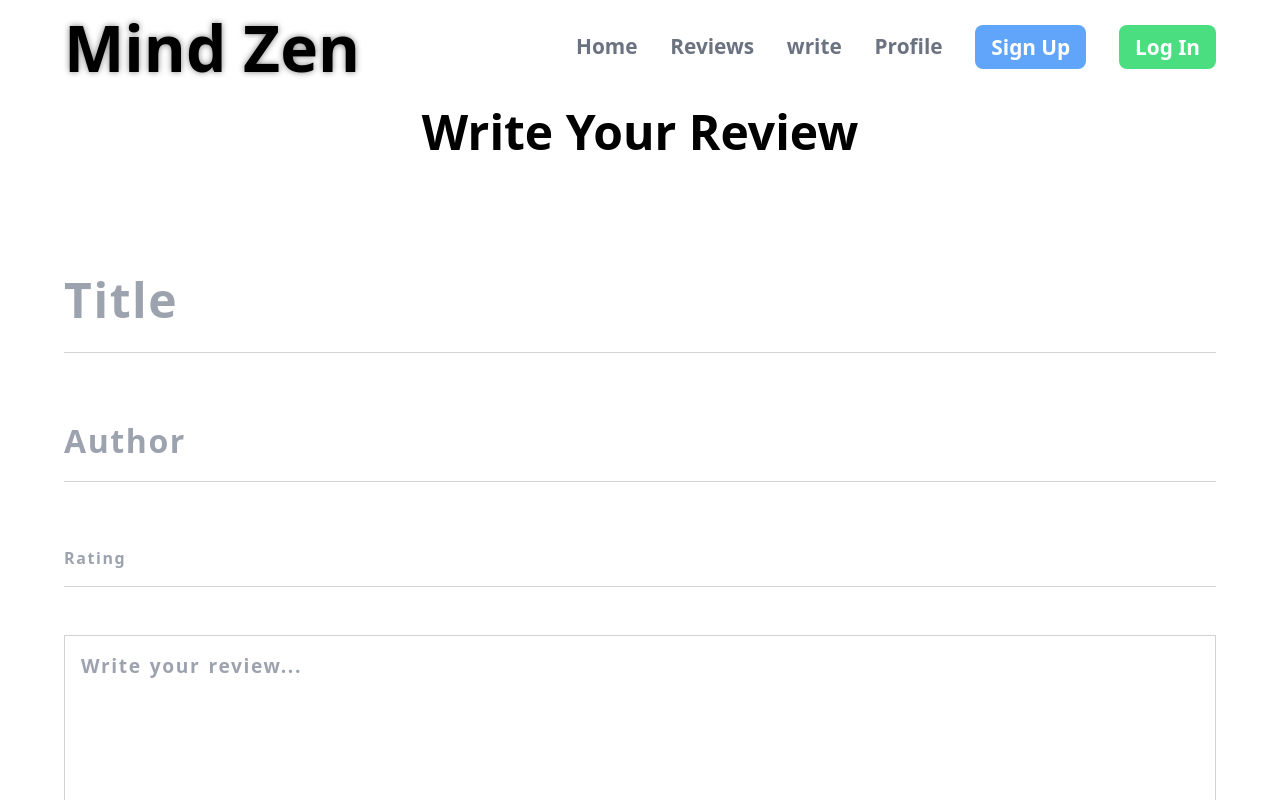
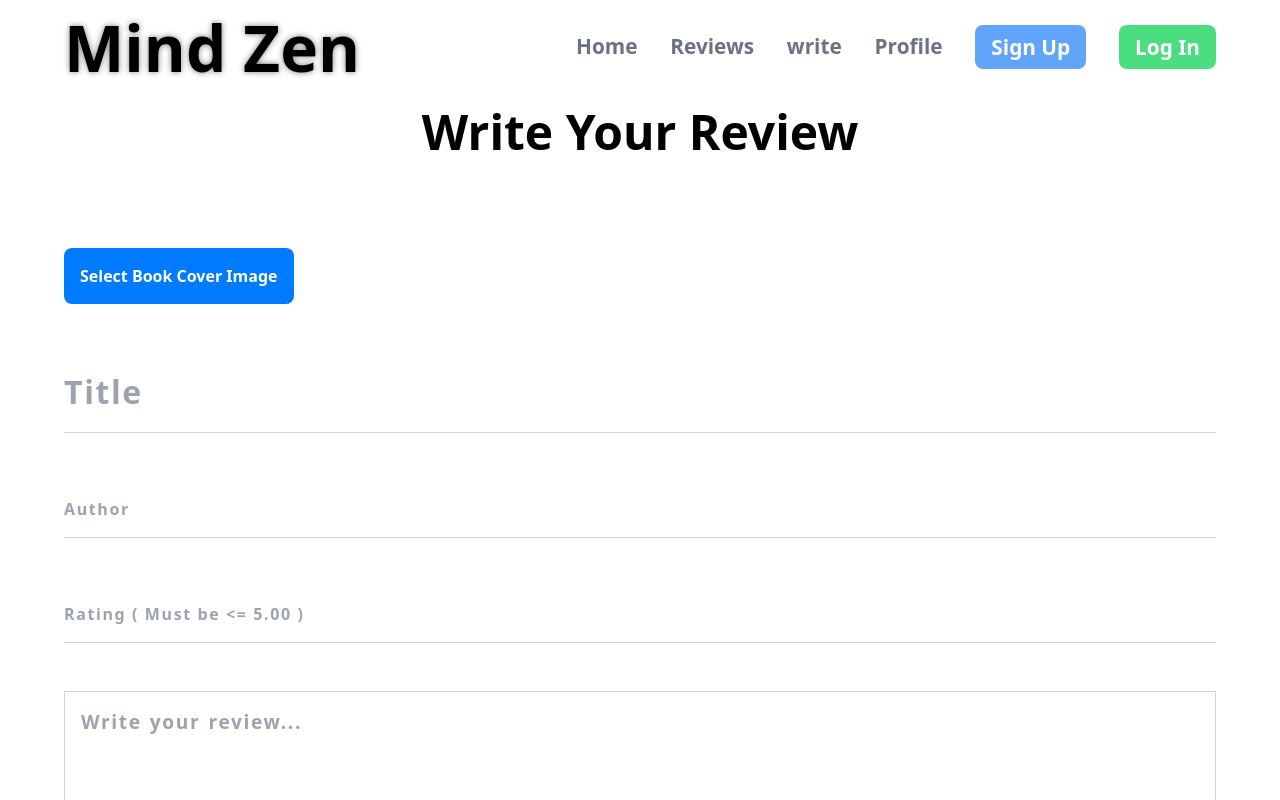
Before and after one commit to Nafiz-Mahmud/Mind-Zen-Next-Tailwind-FrontEnd, a Next.js app: page /write in a window 1280 px wide. Shown: the top 800 px of the page. Built offline with nearby package versions, Linux system fonts and the light colour scheme.

Commit message:
write review page

```diff
--- /dev/null
+++ b/src/app/edit_review/[id]/page.tsx
@@ -0,0 +1,7 @@
+export default function EditReview() {
+  return (
+    <div className="edit_review">
+      <h1>Edit Review</h1>
+    </div>
+  );
+}
--- a/src/app/reviews/[id]/page.tsx
+++ b/src/app/reviews/[id]/page.tsx
@@ -52,7 +52,13 @@ export default function SingleReview({ params }: SingleReviewProps) {
       </div>
       <br />
       <br />
+      <div className="review_edit_delete_buttons">
+        <button className="edit_review">Edit</button>
+        <button className="delete_review">Delete</button>
+      </div>
 
+      <br />
+      <br />
       <hr />
       <br />
       <br />
--- a/src/app/write/page.tsx
+++ b/src/app/write/page.tsx
@@ -1,7 +1,9 @@
 "use client";
 import { useState } from "react";
 import "../../styles/write.scss";
+import Image from "next/image";
 export default function Write() {
+  const [bookImg, setBookImg] = useState("");
   const [title, setTitle] = useState("");
   const [author, setAuthor] = useState("");
   const [rating, setRating] = useState("");
@@ -10,10 +12,31 @@ export default function Write() {
   function handleSubmit(e: React.FormEvent<HTMLFormElement>) {
     e.preventDefault();
   }
+  function handleImageChange(e: any) {
+    const file = e.target.files[0];
+    if (file) {
+      setBookImg(URL.createObjectURL(file));
+    }
+  }
   return (
     <div className="write">
       <h1 className="write_title">Write Your Review</h1>
       <form onSubmit={handleSubmit}>
+        <input
+          type="file"
+          className="input_img"
+          id="input_img_id"
+          onChange={(e) => handleImageChange(e)}
+        />
+        <label htmlFor="input_img_id" className="custom-file-input">
+          Select Book Cover Image
+        </label>
+        {bookImg && (
+          <div className="input_img_container">
+            <Image src={bookImg} alt={title} height={1000} width={560} />
+          </div>
+        )}
+
         <input
           type="text"
           placeholder="Title"
@@ -26,7 +49,7 @@ export default function Write() {
         />
         <input
           type="number"
-          placeholder="Rating"
+          placeholder="Rating ( Must be <= 5.00 )"
           onChange={(e) => setRating(e.target.value)}
         />
         <textarea
--- a/src/styles/write.scss
+++ b/src/styles/write.scss
@@ -5,8 +5,29 @@
   form {
     display: flex;
     flex-direction: column;
+    gap: 3rem;
+    .input_img_container {
+      height: 30rem;
+      width: 20rem;
+      object-fit: cover;
+      object-position: center;
+      img {
+        height: 100%;
+        width: 100%;
+        object-fit: cover;
+        object-position: center;
+      }
+    }
+    .custom-file-input {
+      padding: 1rem;
+      background-color: #007bff;
+      font-weight: bold;
+      color: #fff;
+      cursor: pointer;
+      border-radius: 0.5rem;
+      width: fit-content;
+    }
 
-    gap: 3rem;
     input {
       padding: 1rem 0rem;
       font-weight: bold;
@@ -14,9 +35,12 @@
       border-bottom: 0.1rem solid lightgray;
       outline: none;
       &:nth-child(1) {
-        font-size: 3rem;
+        display: none;
       }
       &:nth-child(2) {
+        font-size: 4rem;
+      }
+      &:nth-child(3) {
         font-size: 2rem;
       }
     }
```
Also changed, not shown: src/styles/single_review.scss (+16 -4 lines).
